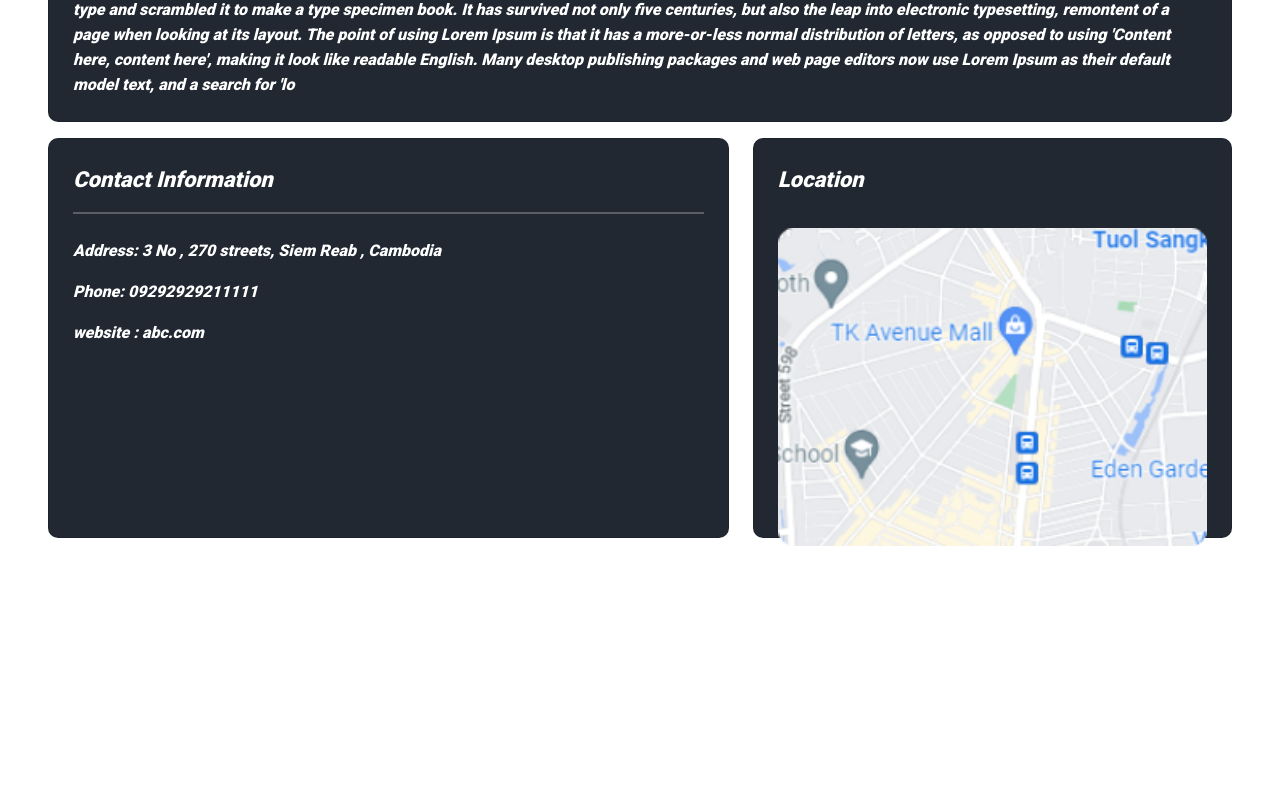
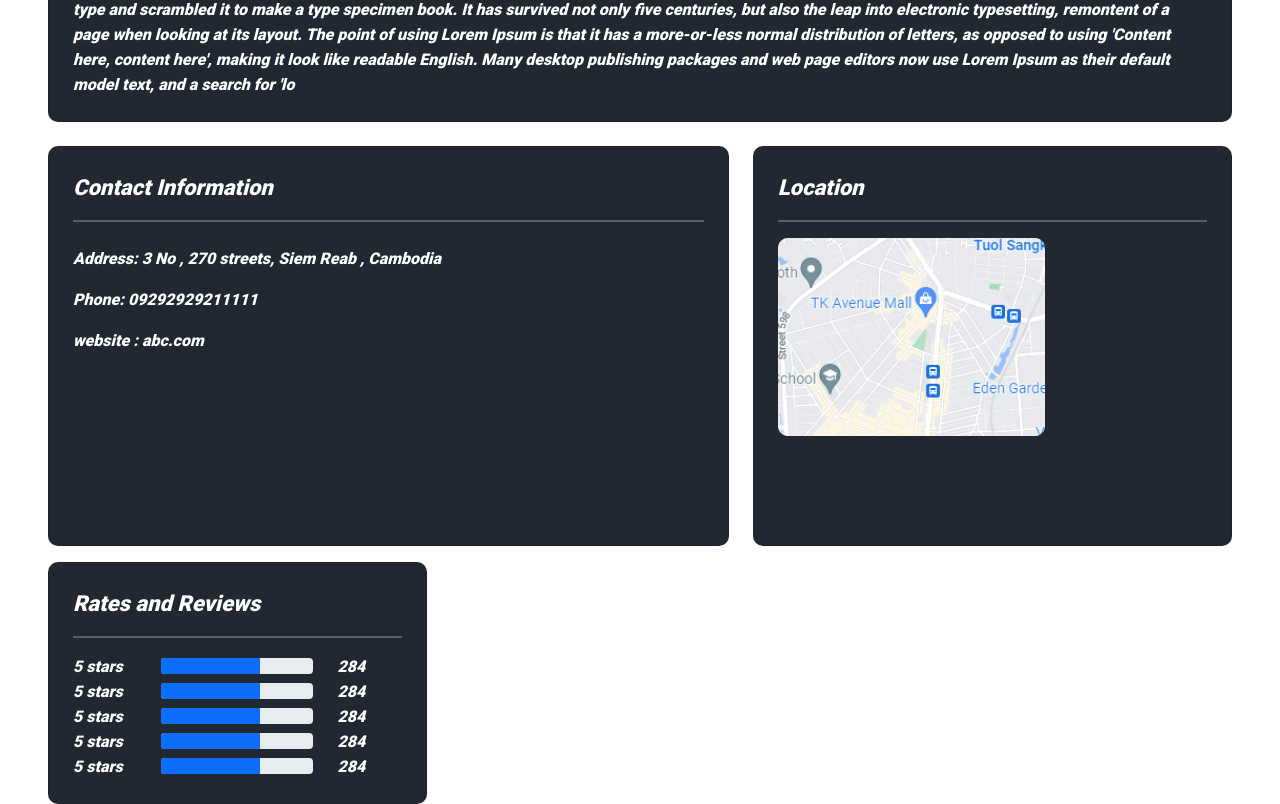
Before and after one commit to te-lyhourt/hotel_recommend, a Vue app: page /detail-page in a window 1280 px wide. Shown: the part 818-1622 px from the top of the page. Before the commit the page ends 1364 px from the top, so only its background shows below. Built offline with nearby package versions, Linux system fonts and the light colour scheme.

Commit message:
finished rating section

```diff
--- a/src/views/DetailPage.vue
+++ b/src/views/DetailPage.vue
@@ -178,8 +178,8 @@
     <!-- Contact & location -->
     <div id="contactandlocation" class="mt-3">
       <div class="row">
-        <div class="col-12 col-sm-12 col-md-11 col-lg-7 col-xl-7 mx-auto">
-          <div class="card room-type-card px-4 py-4" style="height: 400px;">
+        <div class="col-12 col-sm-12 col-md-11 col-lg-7 col-xl-7 mx-auto mt-2">
+          <div class="card room-type-card px-4 py-4" style="height: 400px">
             <div class="text-left">
               <span class="text-24"> Contact Information </span>
             </div>
@@ -195,12 +195,11 @@
             <div class="my-2">
               <span class="text-14">website : abc.com</span>
             </div>
-
           </div>
         </div>
 
-        <div class="col-12 col-sm-12 col-md-11 col-lg-5 col-xl-5">
-          <div class="card room-type-card px-4 py-4" style="height: 400px;">
+        <div class="col-12 col-sm-12 col-md-11 col-lg-5 col-xl-5 mx-auto mt-2">
+          <div class="card room-type-card px-4 py-4" style="height: 400px">
             <div class="text-left">
               <span class="text-24"> Location </span>
             </div>
@@ -208,15 +207,146 @@
             <hr style="height: 2px" />
 
             <div>
-              <img :src="mapImage" alt="map" style="width: 100%">
+              <img :src="mapImage" alt="map" style="width: 100% max-height: 450px;" />
             </div>
+          </div>
+        </div>
+      </div>
+    </div>
+    <!-- end contact & location -->
 
+    <!-- rates & reviews -->
+    <div class="mt-3">
+      <div class="row">
+        <div class="col-12 col-sm-12 col-md-11 col-lg-4 col-xl-4 mx-auto">
+          <div class="card room-type-card px-4 py-4">
+            <div class="text-left">
+              <span class="text-24"> Rates and Reviews </span>
+            </div>
+            <hr style="height: 2px" />
+
+            <div>
+              <div class="row">
+                <div class="col-3 mx-auto">
+                  <span class="text-14">5 stars</span>
+                </div>
+                <div class="col-6 mt-1">
+                  <div class="progress">
+                    <div
+                      class="progress-bar"
+                      role="progressbar"
+                      style="width: 65%"
+                      aria-valuenow="25"
+                      aria-valuemin="0"
+                      aria-valuemax="100"
+                    ></div>
+                  </div>
+                </div>
+                <div class="col-3 mx-auto">
+                  <div>
+                    <span class="text-14">284</span>
+                  </div>
+                </div>
+              </div>
+              <div class="row">
+                <div class="col-3 mx-auto">
+                  <span class="text-14">5 stars</span>
+                </div>
+                <div class="col-6 mt-1">
+                  <div class="progress">
+                    <div
+                      class="progress-bar"
+                      role="progressbar"
+                      style="width: 65%"
+                      aria-valuenow="25"
+                      aria-valuemin="0"
+                      aria-valuemax="100"
+                    ></div>
+                  </div>
+                </div>
+                <div class="col-3 mx-auto">
+                  <div>
+                    <span class="text-14">284</span>
+                  </div>
+                </div>
+              </div>
+              <div class="row">
+                <div class="col-3 mx-auto">
+                  <span class="text-14">5 stars</span>
+                </div>
+                <div class="col-6 mt-1">
+                  <div class="progress">
+                    <div
+                      class="progress-bar"
+                      role="progressbar"
+                      style="width: 65%"
+                      aria-valuenow="25"
+                      aria-valuemin="0"
+                      aria-valuemax="100"
+                    ></div>
+                  </div>
+                </div>
+                <div class="col-3 mx-auto">
+                  <div>
+                    <span class="text-14">284</span>
+                  </div>
+                </div>
+              </div>
+              <div class="row">
+                <div class="col-3 mx-auto">
+                  <span class="text-14">5 stars</span>
+                </div>
+                <div class="col-6 mt-1">
+                  <div class="progress">
+                    <div
+                      class="progress-bar"
+                      role="progressbar"
+                      style="width: 65%"
+                      aria-valuenow="25"
+                      aria-valuemin="0"
+                      aria-valuemax="100"
+                    ></div>
+                  </div>
+                </div>
+                <div class="col-3 mx-auto">
+                  <div>
+                    <span class="text-14">284</span>
+                  </div>
+                </div>
+              </div>
+              <div class="row">
+                <div class="col-3 mx-auto">
+                  <span class="text-14">5 stars</span>
+                </div>
+                <div class="col-6 mt-1">
+                  <div class="progress">
+                    <div
+                      class="progress-bar"
+                      role="progressbar"
+                      style="width: 65%"
+                      aria-valuenow="25"
+                      aria-valuemin="0"
+                      aria-valuemax="100"
+                    ></div>
+                  </div>
+                </div>
+                <div class="col-3 mx-auto">
+                  <div>
+                    <span class="text-14">284</span>
+                  </div>
+                </div>
+              </div>
+            </div>
           </div>
         </div>
 
+        <div class="col-12 col-sm-12 col-md-11 col-lg-8 col-xl-8">
+
+        </div>
+        <div></div>
       </div>
     </div>
-    <!-- end contact & location -->
+    <!-- end rates & reviews -->
   </div>
 </template>
 
```
